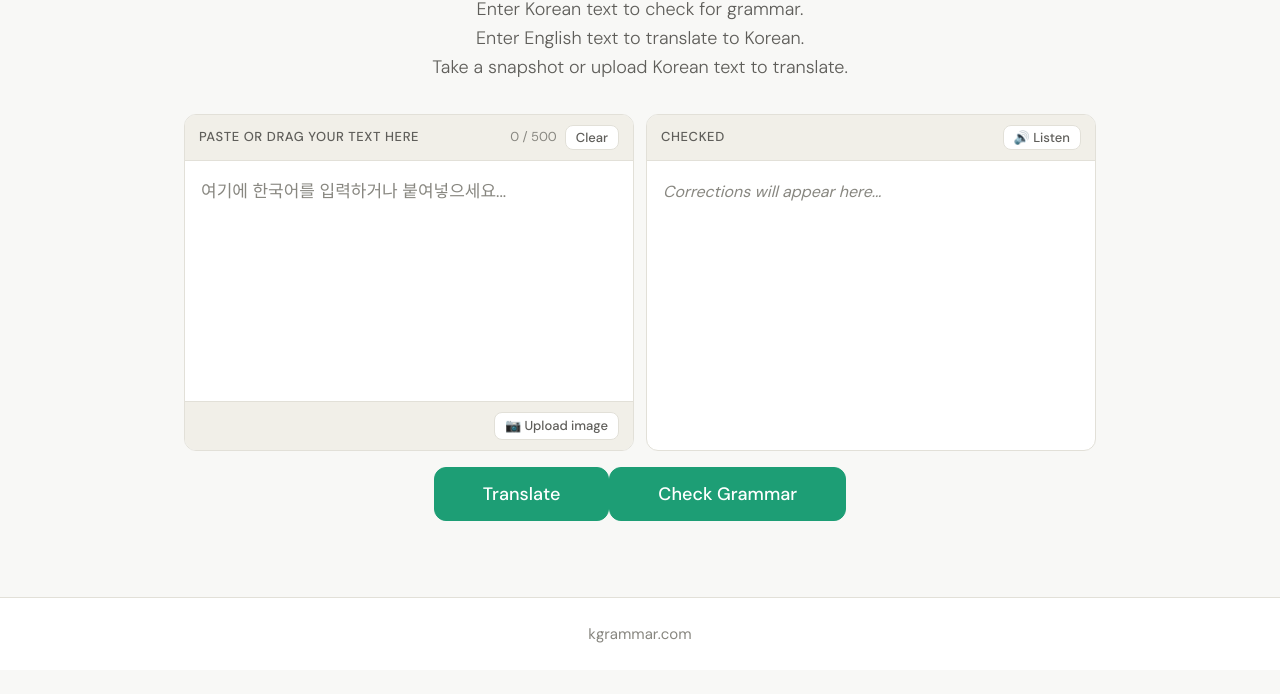
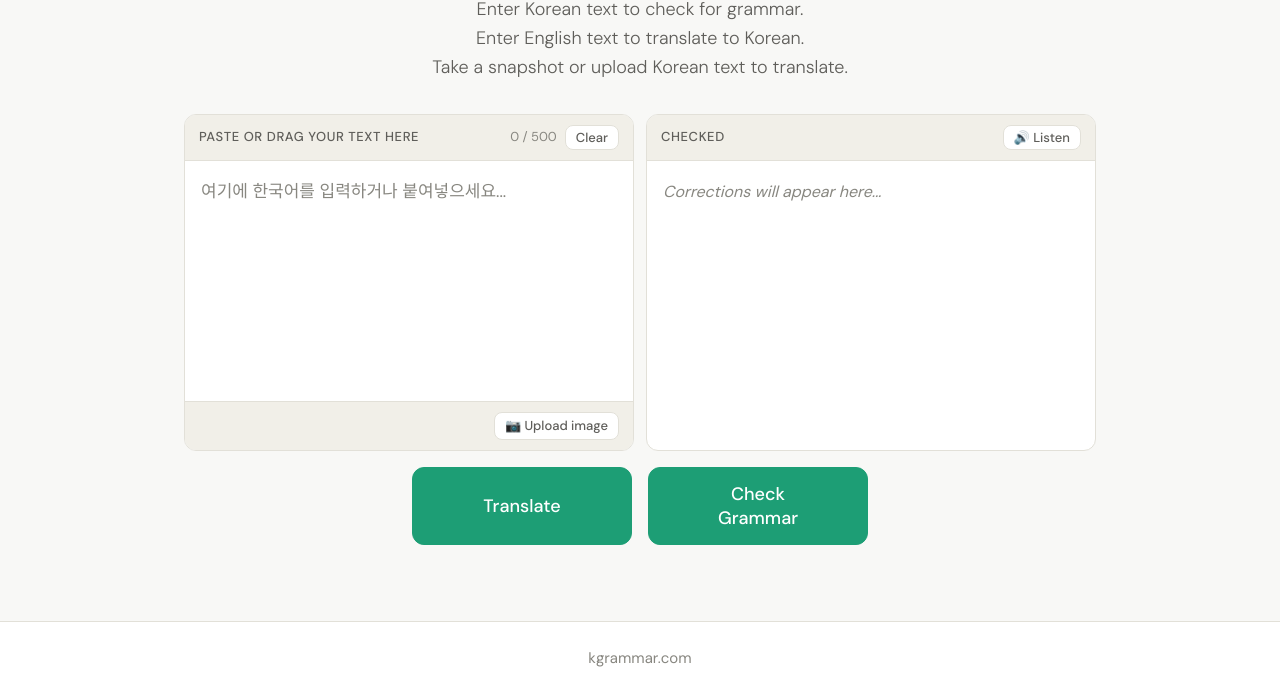
Before and after one commit to jimmychi/kgrammar, a website: page frontend/index.html in a window 1280 px wide. Shown: the part 175-869 px from the top of the page. Before the commit the page ends 845 px from the top, so only its background shows below. Drawn offline with Linux system fonts and the light colour scheme.

Commit message:
equal width CTA buttons

```diff
--- a/frontend/style.css
+++ b/frontend/style.css
@@ -190,7 +190,13 @@ body {
 .kg-cta-row {
   display: flex;
   justify-content: center;
+  gap: 16px;
   margin-bottom: 16px;
+}
+
+.kg-btn-cta {
+  width: 220px;
+  justify-content: center;
 }
 
 .kg-btn {
@@ -516,3 +522,8 @@ body {
 .kg-btn-secondary:hover {
   background: var(--green-light);
 }
+
+.kg-cta-row .kg-btn-cta {
+  width: 220px;
+  justify-content: center;
+}
```
